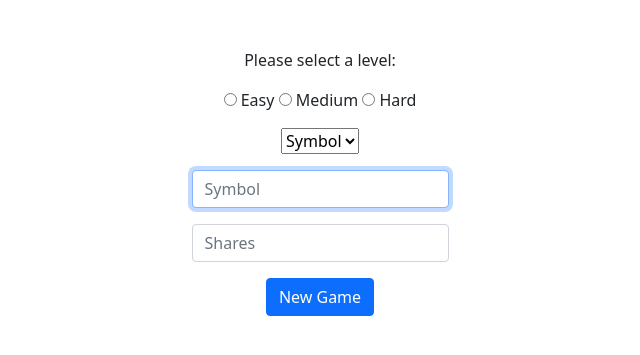
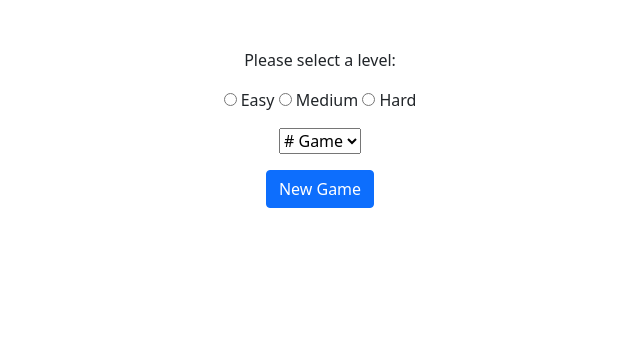
Before and after one commit to ssouza-br/sudoku-game, a Flask app: page /new in a window 1280 px wide. Shown: the part 76-431 px from the top of the page, without its empty margins (320-960 px from the left). Run offline with Flask 2, Linux system fonts and the light colour scheme; a user stored in the database is signed in; some libraries are stand-ins or nearby versions.

Commit message:
Thu, Jul 21, 2022, 1:43 AM +00:00

```diff
--- a/final_project/templates/new.html
+++ b/final_project/templates/new.html
@@ -17,19 +17,13 @@
         </div>
         <div class="mb-3">
             <select name="symbol">
-                <option disabled selected>Symbol</option>
-            {% for share in shares -%}
-                <option>{{share['symbol']}}</option>
+                <option disabled selected># Game</option>
+            {% for n in range(10) %}
+                <option>{{n}}</option>
             {% endfor %}
             </select>
         </div>
 
-        <div class="mb-3">
-            <input autocomplete="off" autofocus class="form-control mx-auto w-auto" name="symbol" placeholder="Symbol" type="text">
-        </div>
-        <div class="mb-3">
-            <input class="form-control mx-auto w-auto" min="1" name="shares" placeholder="Shares" type="number">
-        </div>
         <button class="btn btn-primary" type="submit">New Game</button>
     </form>
 {% endblock %}
```
